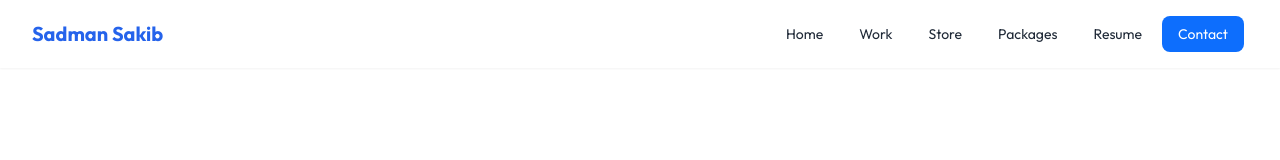
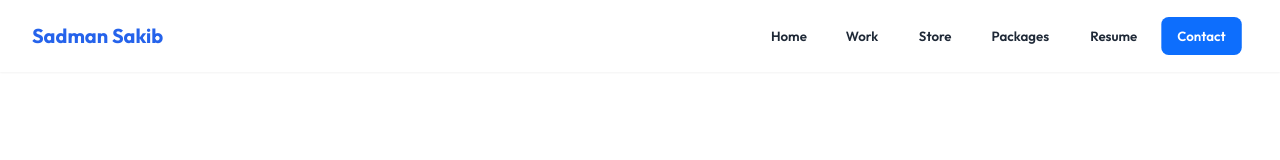
Before and after one commit to ssakib4040/nextjs-portfolio, a Next.js app: page /contact in a window 1280 px wide. Shown: the top 160 px of the page. Built offline with nearby package versions, Linux system fonts and the light colour scheme.

Commit message:
feat: enhance navbar menu items with btn-ghost class for consistent hover behavior

```diff
--- a/components/header.tsx
+++ b/components/header.tsx
@@ -34,9 +34,9 @@ export default function Header() {
             <li key={menu.href}>
               <Link
                 href={menu.href}
-                className={
-                  isActive(menu.href) ? "bg-[#0D6EFD] text-white" : ""
-                }
+                className={`btn btn-ghost min-h-10 h-10 ${
+                  isActive(menu.href) ? "bg-[#0D6EFD] text-white hover:bg-[#0b5ed7] hover:text-white" : ""
+                }`}
               >
                 {menu.name}
               </Link>
@@ -72,7 +72,9 @@ export default function Header() {
                 <Link
                   href={menu.href}
                   className={
-                    isActive(menu.href) ? "bg-[#0D6EFD] text-white" : ""
+                    isActive(menu.href)
+                      ? "bg-[#0D6EFD] text-white hover:bg-[#0b5ed7] hover:text-white"
+                      : ""
                   }
                 >
                   {menu.name}
```
Also changed, not shown: .commandcode/taste/taste.md.
